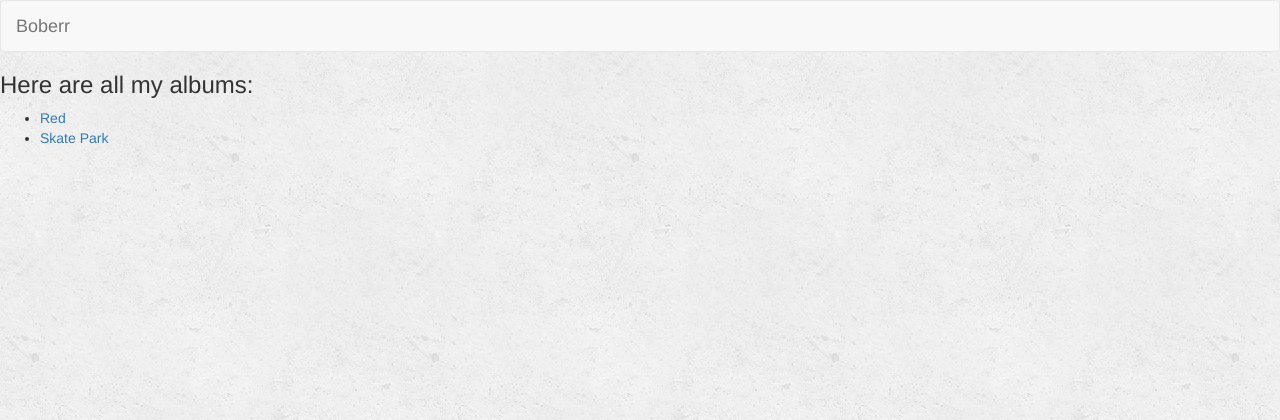
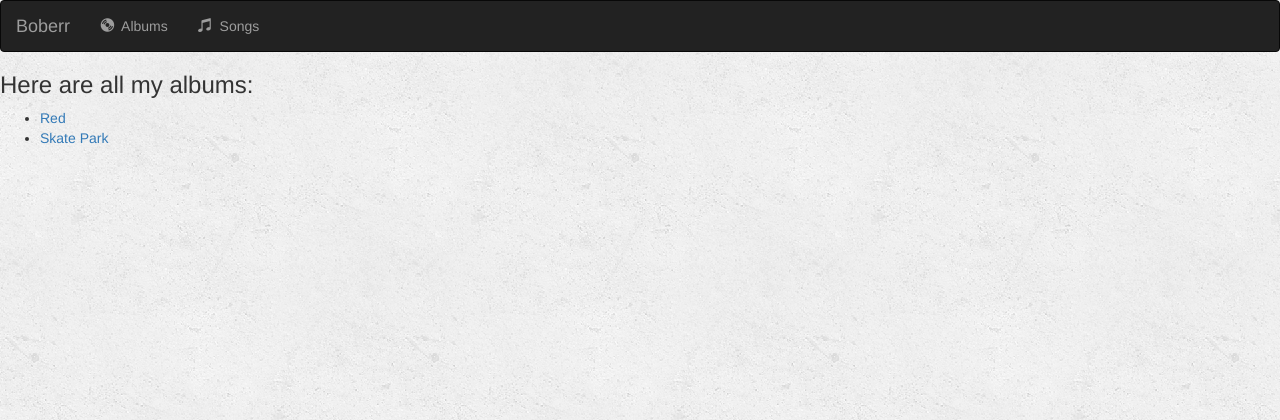
Before and after one commit to boberstarosta/yt_django_tutorial, a Django app: page /music/ in a window 1280 px wide. Shown: the top 420 px of the page. Run offline with Django 3.2, Linux system fonts and the light colour scheme; data comes from the database, SQL or seed files in the repository; some libraries are stand-ins or nearby versions.

Commit message:
Completed part 26 - navbar

```diff
--- a/music/templates/music/index.html
+++ b/music/templates/music/index.html
@@ -1,13 +1,37 @@
 {% load static %}
-<link rel="stylesheet" href="https://maxcdn.bootstrapcdn.com/bootstrap/3.3.7/css/bootstrap.min.css">
+<link href="https://maxcdn.bootstrapcdn.com/bootstrap/3.3.6/css/bootstrap.min.css" type="text/css" rel="stylesheet">
+<link href='https://fonts.googleapis.com/css?family=Satisfy' type='text/css' rel='stylesheet'>
 <link rel="stylesheet" type="text/css" href="{% static 'music/style.css' %}" />
+<script src="https://ajax.googleapis.com/ajax/libs/jquery/3.2.1/jquery.min.js"></script>
+<script src="http://maxcdn.bootstrapcdn.com/bootstrap/3.3.6/js/bootstrap.min.js"></script>
 
-<nav class="navbar navbar-default">
+<nav class="navbar navbar-inverse">
     <div class="container-fluid">
 
-        <!-- Logo -->
+        <!-- Header -->
         <div class="navbar-header">
+            <button type="button" class="navbar-toggle" data-toggle="collapse" data-target="#topNavBar">
+                <span class="icon-bar"></span>
+                <span class="icon-bar"></span>
+                <span class="icon-bar"></span>
+            </button>
             <a class="navbar-brand" href="{% url 'music:index' %}">Boberr</a>
+        </div>
+
+        <!-- Items -->
+        <div id="navbar" class="navbar-collapse collapse">
+            <ul class="nav navbar-nav">
+                <li class="">
+                    <a href="{% url 'music:index' %}">
+                        <span class="glyphicon glyphicon-cd" aria-hidden="true"></span>&nbsp; Albums
+                    </a>
+                </li>
+                <li class="">
+                    <a href="#">
+                        <span class="glyphicon glyphicon-music" aria-hidden="true"></span>&nbsp; Songs
+                    </a>
+                </li>
+            </ul>
         </div>
 
     </div>
```
